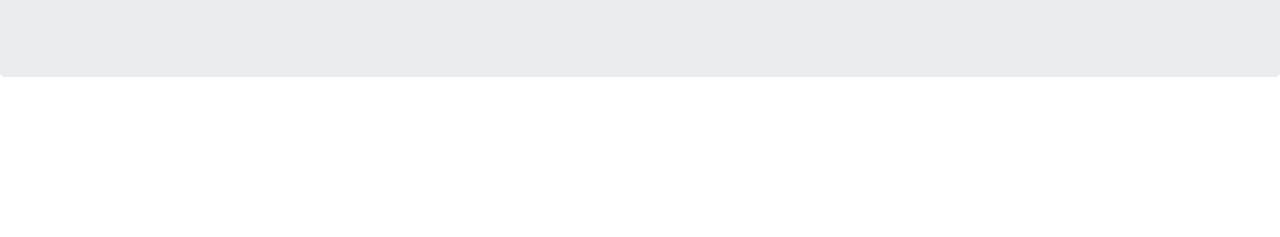
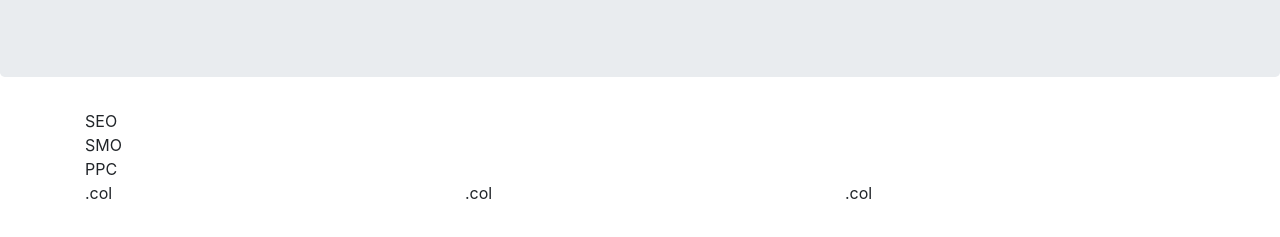
Before and after one commit to seosmoppc/seosmoppc.github.io, a plain HTML site: page index.html in a window 1280 px wide. Shown: the part 203-440 px from the top of the page. Drawn offline with nearby package versions, Linux system fonts and the light colour scheme.

Commit message:
Update index.html

```diff
--- a/index.html
+++ b/index.html
@@ -50,7 +50,20 @@
   <h1>Hello, world!</h1>
   <p>comming soon...</p>
 </div>
-
+ <div class="container">
+ <div class="row">
+  <div class="col-xl-12 col-lg-8 col-md-6 col-sm-4 col">SEO</div>
+  <div class="col-xl-12 col-lg-8 col-md-6 col-sm-4 col">SMO</div>
+  <div class="col-xl-12 col-lg-8 col-md-6 col-sm-4 col">PPC</div>
+</div>
+</div>
+    <div class="container">
+ <div class="row">
+  <div class="col">.col</div>
+  <div class="col">.col</div>
+  <div class="col">.col</div>
+</div>
+</div>
     <!-- Optional JavaScript -->
     <!-- jQuery first, then Popper.js, then Bootstrap JS -->
     <script src="https://code.jquery.com/jquery-3.3.1.slim.min.js" integrity="sha384-q8i/X+965DzO0rT7abK41JStQIAqVgRVzpbzo5smXKp4YfRvH+8abtTE1Pi6jizo" crossorigin="anonymous"></script>
```
